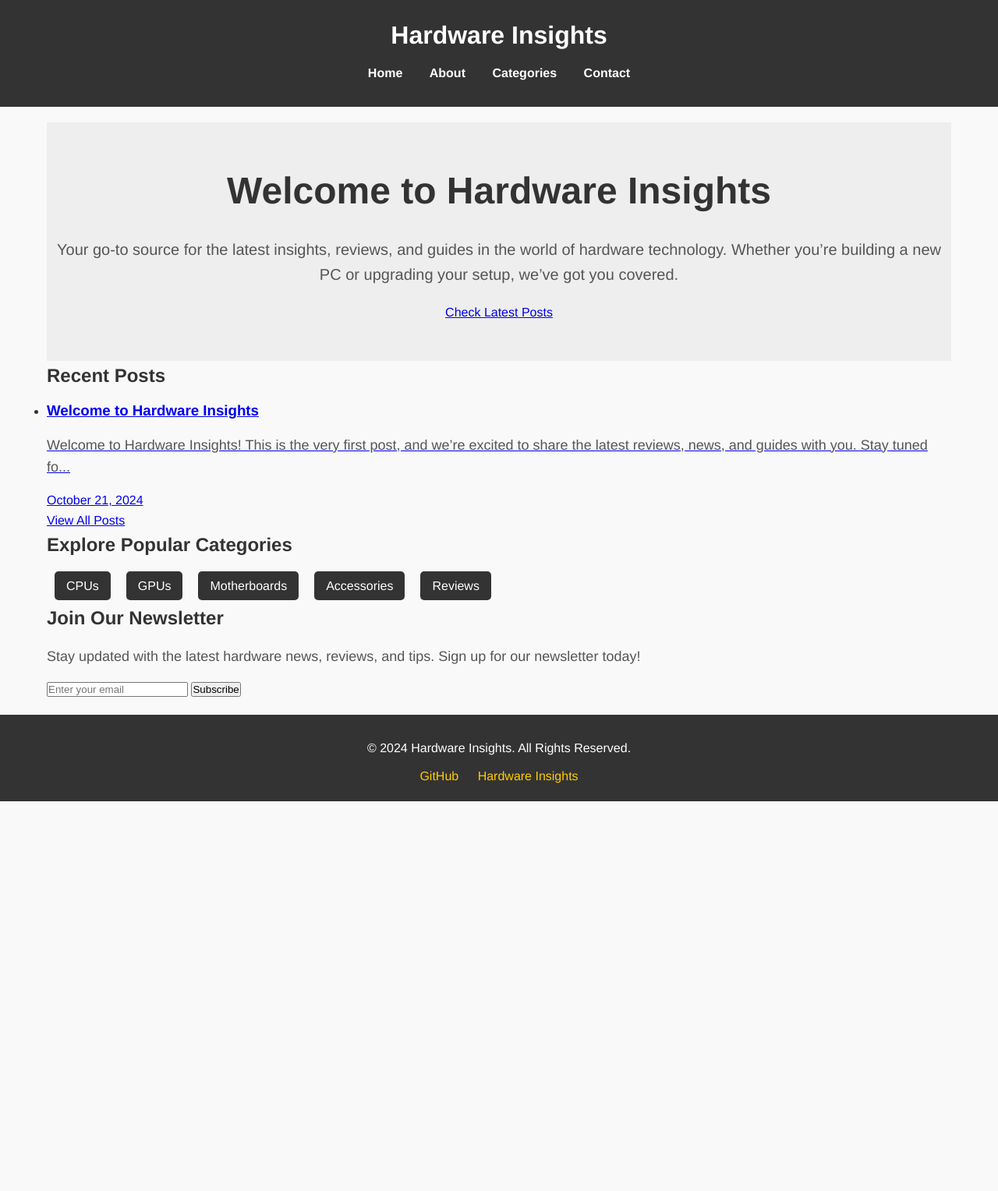
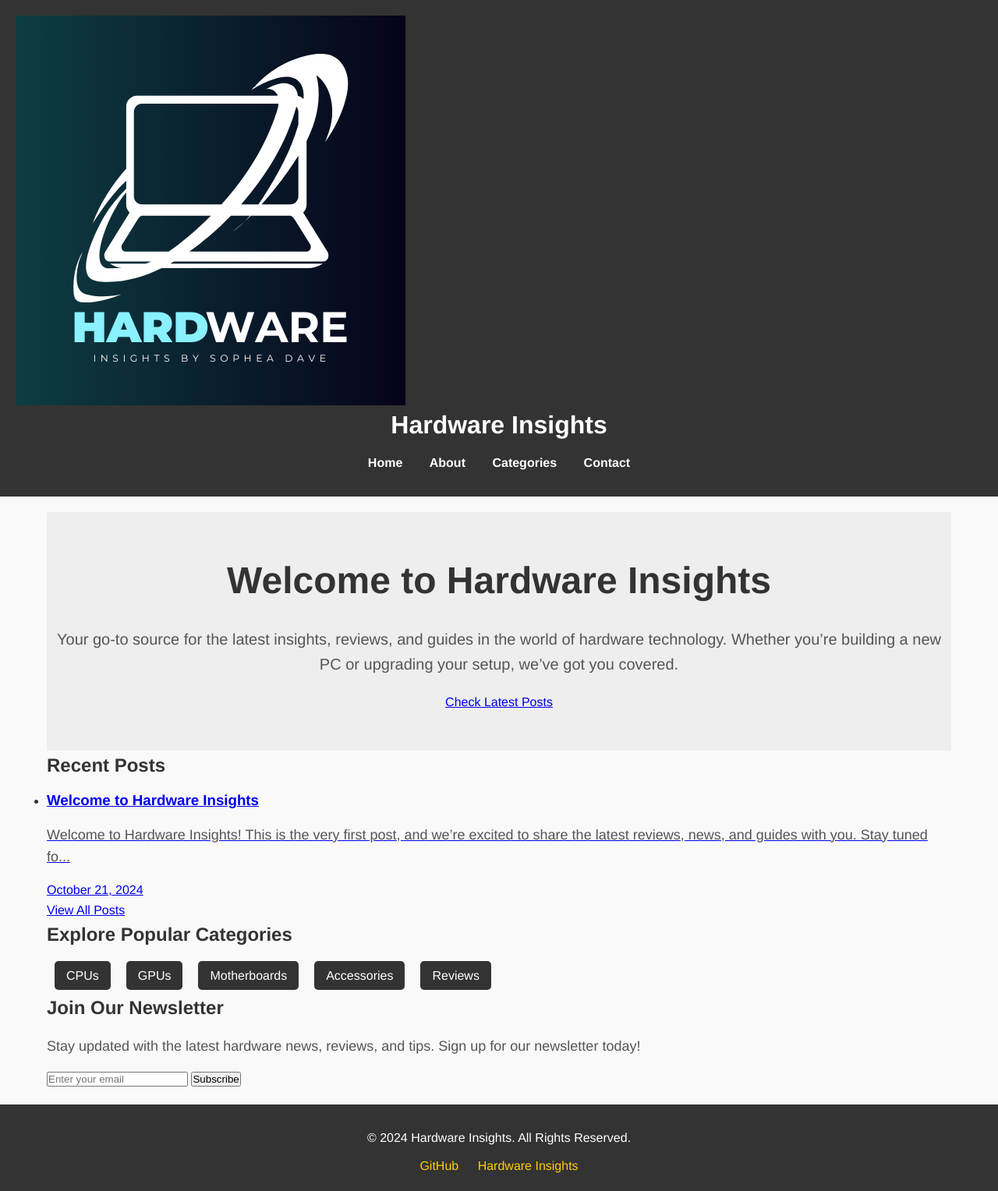
Before and after one commit to sopheadave/sopheadave.github.io, a Jekyll site: the page built from index.html, in a window 1280 px wide. Shown: the whole page at 78% size. Built offline with Jekyll 4.4.1, drawn with Linux system fonts in a browser that asks for light colours; before the commit the page ends 1028 px from its top, so only the background shows below that.

Commit message:
Update header.html

```diff
--- a/_includes/header.html
+++ b/_includes/header.html
@@ -1,5 +1,11 @@
 <header>
-  <h1><a href="/">Hardware Insights</a></h1>
+  <div class="logo-title">
+    <!-- Logo with specific width and height -->
+    <a href="/">
+      <img src="/assets/img/logo.png" alt="Hardware Insights Logo" class="logo">
+    </a>
+    <h1><a href="/">Hardware Insights</a></h1>
+  </div>
   <nav>
     <ul>
       <li><a href="/">Home</a></li>
```
